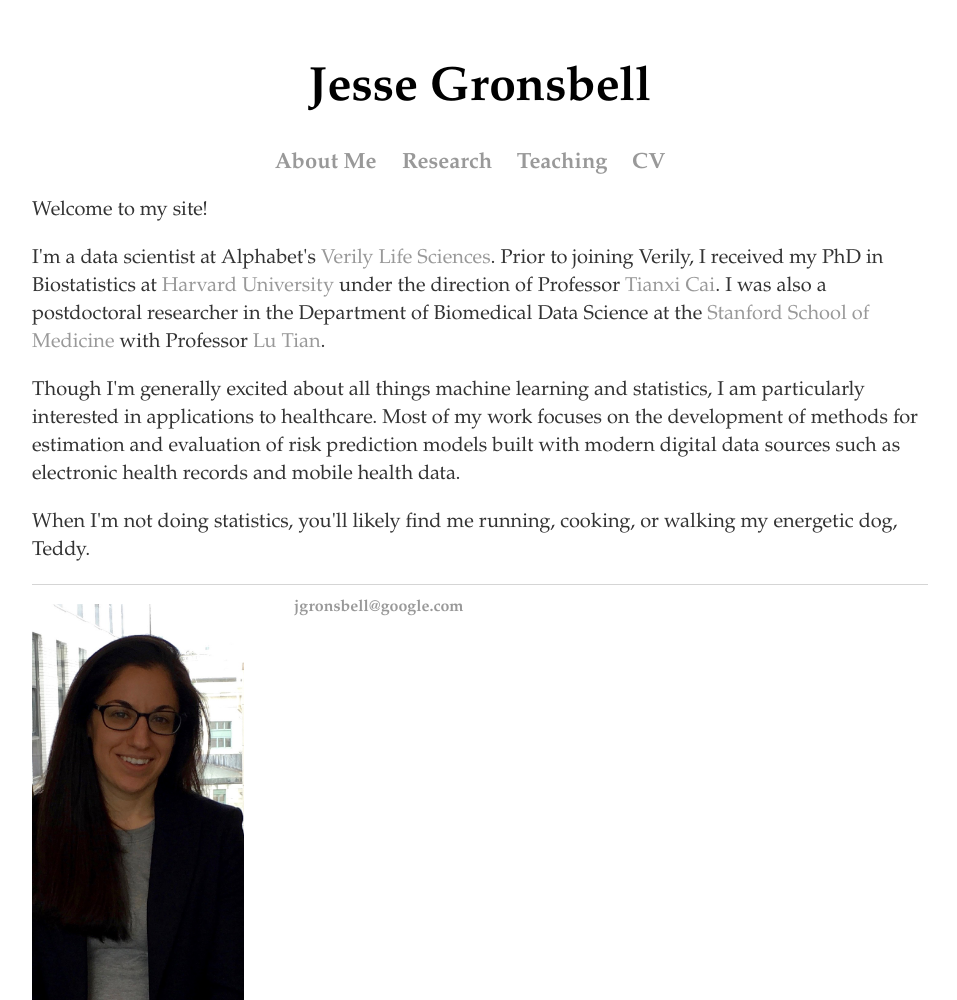
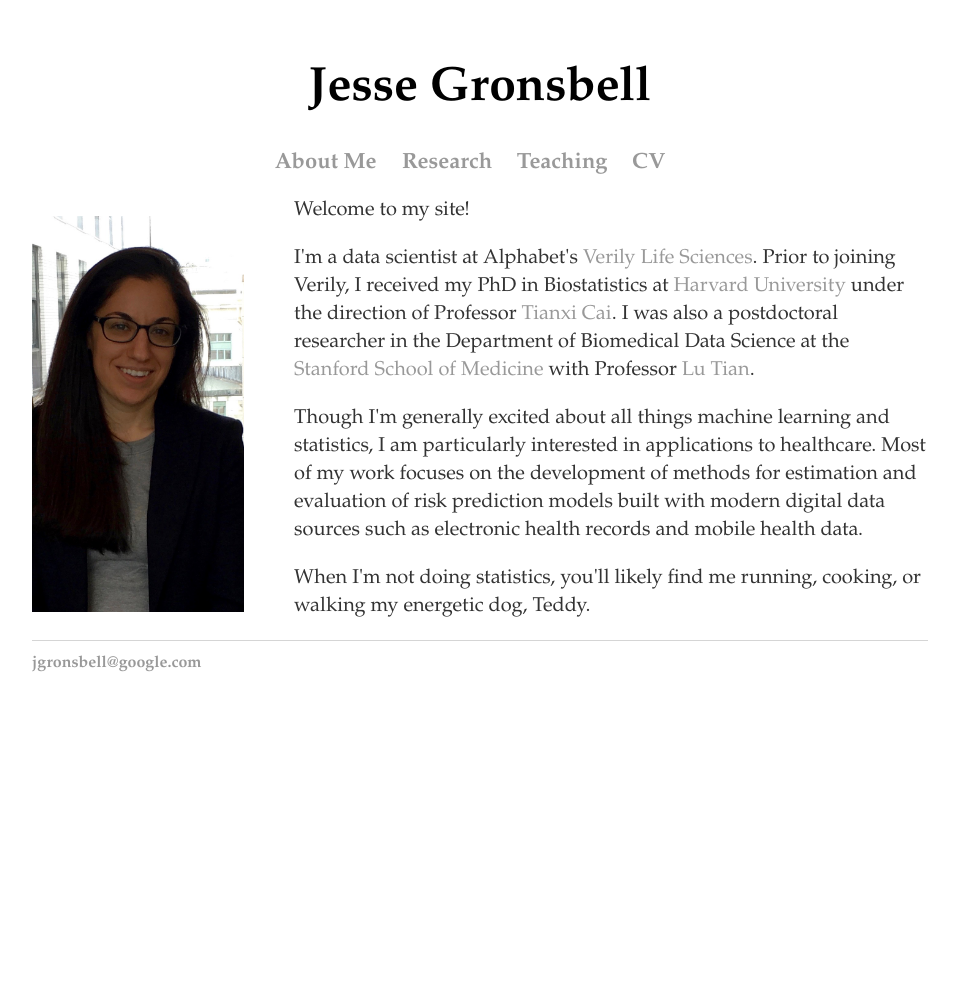
Before and after one commit to jgrons/old_website, a Jekyll site: the page built from index.html, in a window 1280 px wide. Shown: the whole page, without its empty margins (160-1117 px from the left). Built offline with Jekyll 4.4.1, drawn with Linux system fonts in a browser that asks for light colours; after the commit the page ends 900 px from its top, so only the background shows below that.

Commit message:
Update index.html

```diff
--- a/index.html
+++ b/index.html
@@ -3,6 +3,12 @@ layout: default
 title: Jesse Gronsbell
 ---
 <div class="blurb">
+
+			<div class="span2">
+			   <a href="../pics/IMG_1115.jpeg">
+            <img src="../pics/IMG_1115.jpeg" HEIGHT="396" WIDTH="212" align="left" style="margin:20px 50px 0px 0px"
+                  title="JG" alt="JG"/></a>
+        </div>
 
 		<p style="font-size:20px; font-family: palatino">
 	Welcome to my site!
@@ -27,11 +33,7 @@ title: Jesse Gronsbell
 		When I'm not doing statistics, you'll likely find me running, cooking, or walking my energetic dog, Teddy.
 		</p>
 
-		<div class="span2">
-			   <a href="../pics/IMG_1115.jpeg">
-            <img src="../pics/IMG_1115.jpeg" HEIGHT="396" WIDTH="212" align="left" style="margin:20px 50px 0px 0px"
-                  title="JG" alt="JG"/></a>
-        </div>
+
 
 
 </div><!-- /.blurb -->
```
